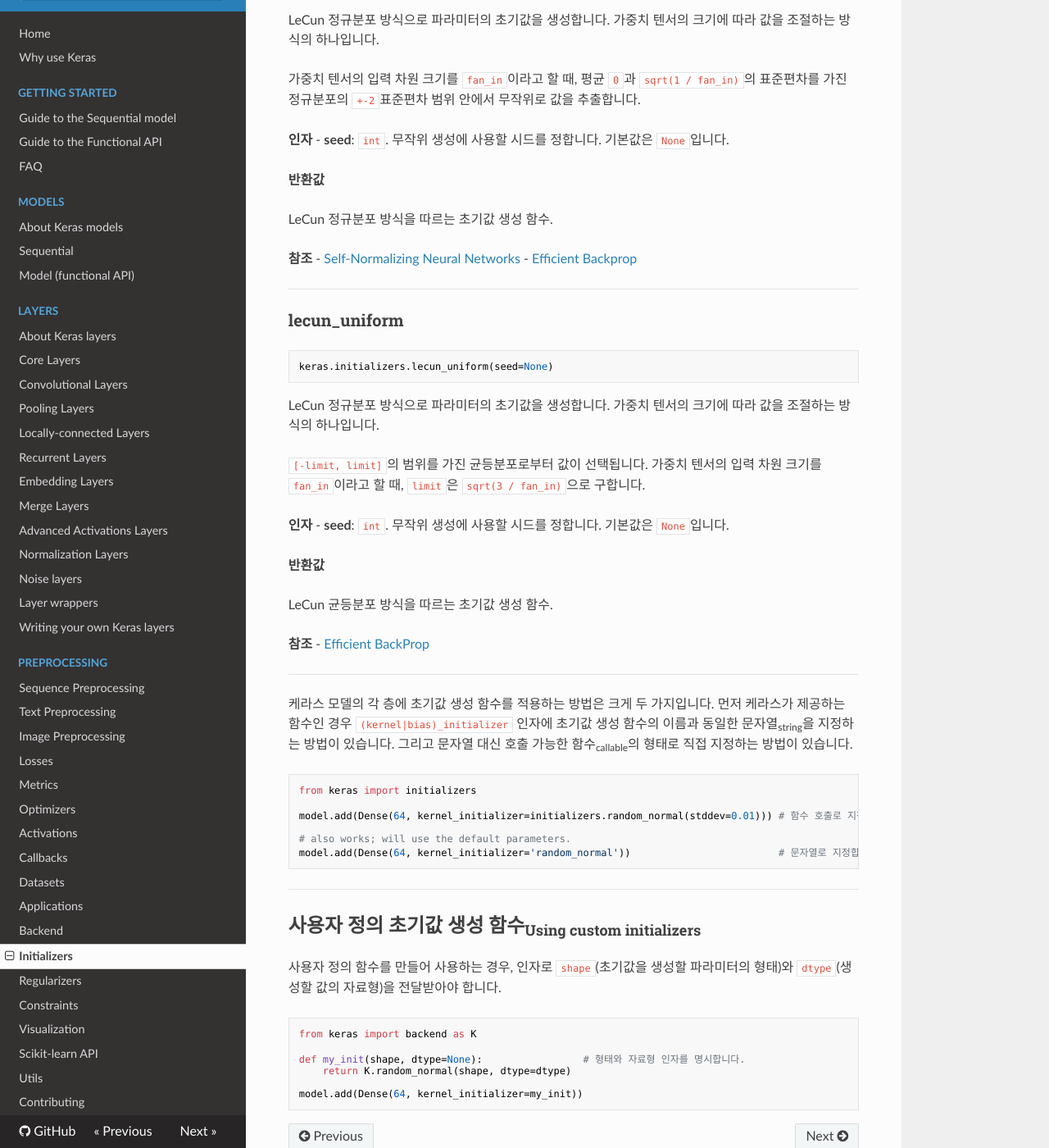
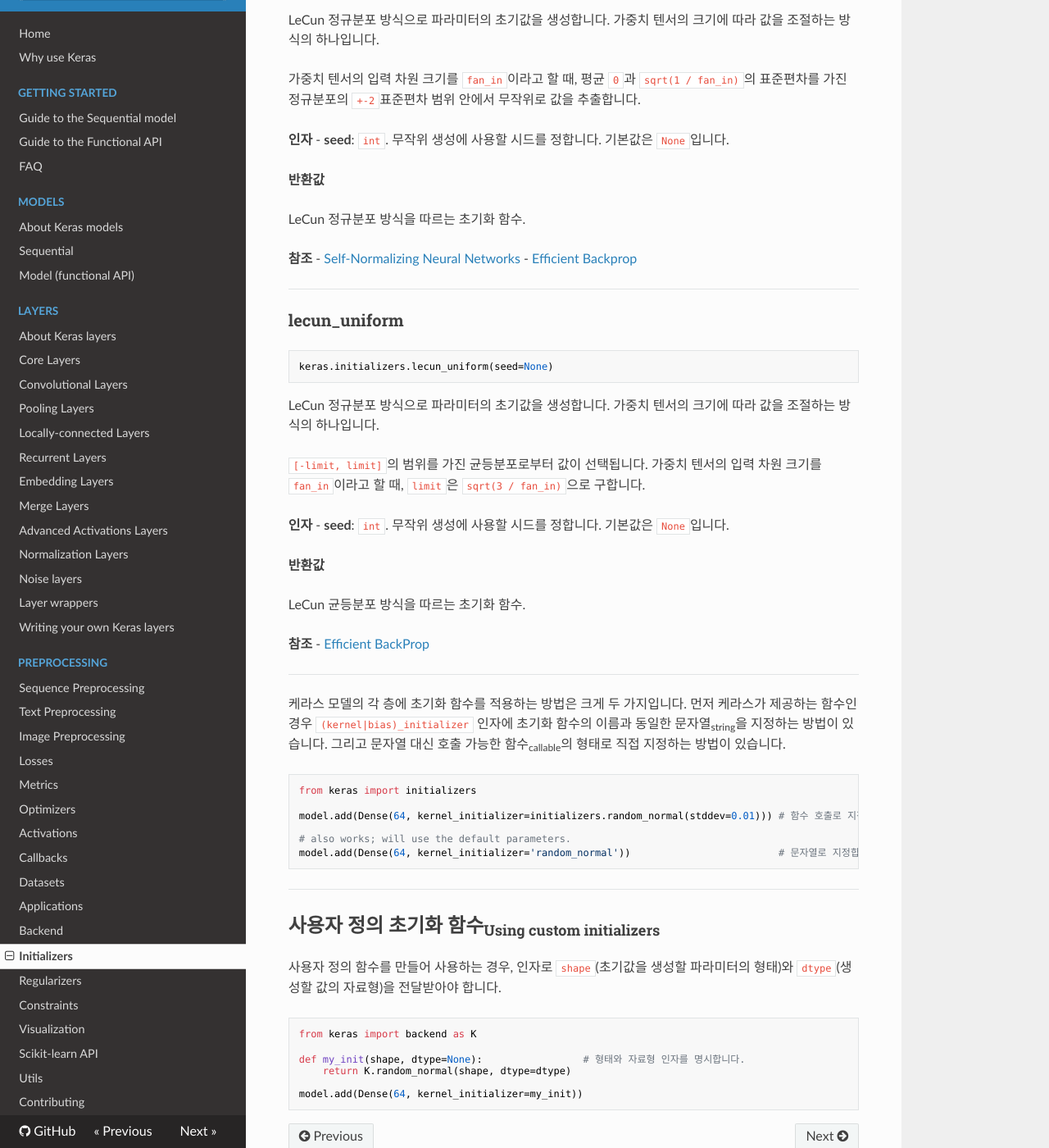
Before and after one commit to keras-team/keras-docs-ko, an MkDocs documentation site: the page built from sources/initializers.md, in a window 1280 px wide and 1400 px high, scrolled down 5468 px. Shown: the whole window at 82% size. Built offline with MkDocs 1.6.1, drawn with Linux system fonts in a browser that asks for light colours; nearby versions of some CDN libraries; some of the changed text lies outside the part shown.

Commit message:
Change word translation
초기값 생성 함수 → 초기화 함수로 일괄 변경합니다. 합의안 적용 과정에서 착오가 있었네요.

````diff
--- a/sources/initializers.md
+++ b/sources/initializers.md
@@ -1,6 +1,6 @@
-## 초기값 생성 함수 사용법<sub>Usage of initializers</sub>
+## 초기화 함수 사용법<sub>Usage of initializers</sub>
 
-초기값 생성 함수<sub>initializer</sub>는 케라스 층<sub>layer</sub>의 파라미터 초기값을 어떤 방식으로 생성할 것인지를 결정합니다. 모든 층에서 다 똑같은 것은 아니지만, 대부분의 경우 `kernel_initializer`와 `bias_initializer` 인자<sub>argument</sub>를 사용해서 가중치<sub>weight</sub>와 편향<sub>bias</sub>의 초기값 생성 함수를 지정합니다.
+초기화 함수<sub>initializer</sub>는 케라스 층<sub>layer</sub>의 파라미터 초기값을 어떤 방식으로 생성할 것인지를 결정합니다. 모든 층에서 다 똑같은 것은 아니지만, 대부분의 경우 `kernel_initializer`와 `bias_initializer` 인자<sub>argument</sub>를 사용해서 가중치<sub>weight</sub>와 편향<sub>bias</sub>의 초기화 함수를 지정합니다.
 
 ```python
 model.add(Dense(64,
@@ -8,7 +8,7 @@ model.add(Dense(64,
                 bias_initializer='zeros'))
 ```
 
-## 케라스가 제공하는 초기값 생성 함수<sub>Available initializers</sub>
+## 케라스가 제공하는 초기화 함수<sub>Available initializers</sub>
 아래의 함수들은 `keras.initializers` 모듈에 내장되어 있습니다.
 
 <span style="float:right;">[[source]](https://github.com/keras-team/keras/blob/master/keras/initializers.py#L14)</span>
@@ -16,7 +16,7 @@ model.add(Dense(64,
 ```python
 keras.initializers.Initializer()
 ```
-초기값 생성 함수의 기본 클래스로 모든 초기값 생성 함수는 이 클래스를 상속받습니다.
+초기화 함수의 기본 클래스로 모든 초기화 함수는 이 클래스를 상속받습니다.
 
 ----
 <span style="float:right;">[[source]](https://github.com/keras-team/keras/blob/master/keras/initializers.py#L33)</span>
@@ -150,7 +150,7 @@ __인자__
 
 __반환값__
 
-Glorot 정규분포 방식을 따르는 초기값 생성 함수.
+Glorot 정규분포 방식을 따르는 초기화 함수.
 
 __참조__
 - [Understanding the difficulty of training deep feedforward neural networks](http://jmlr.org/proceedings/papers/v9/glorot10a/glorot10a.pdf)
@@ -169,7 +169,7 @@ __인자__
 
 __반환값__
 
-Glorot 균등분포 방식을 따르는 초기값 생성 함수.
+Glorot 균등분포 방식을 따르는 초기화 함수.
 
 __참조__
 - [Understanding the difficulty of training deep feedforward neural networks](http://jmlr.org/proceedings/papers/v9/glorot10a/glorot10a.pdf)
@@ -188,7 +188,7 @@ __인자__
 
 __반환값__
 
-He 정규분포 방식을 따르는 초기값 생성 함수.
+He 정규분포 방식을 따르는 초기화 함수.
 
 __참조__
 - [Delving Deep into Rectifiers: Surpassing Human-Level Performance on ImageNet Classification](http://arxiv.org/abs/1502.01852)
@@ -207,7 +207,7 @@ __인자__
 
 __반환값__
 
-He 균등분포 방식을 따르는 초기값 생성 함수.
+He 균등분포 방식을 따르는 초기화 함수.
 
 __참조__
 - [Delving Deep into Rectifiers: Surpassing Human-Level Performance on ImageNet Classification](http://arxiv.org/abs/1502.01852)
@@ -226,7 +226,7 @@ __인자__
 
 __반환값__
 
-LeCun 정규분포 방식을 따르는 초기값 생성 함수.
+LeCun 정규분포 방식을 따르는 초기화 함수.
 
 __참조__
 - [Self-Normalizing Neural Networks](https://arxiv.org/abs/1706.02515)
@@ -246,14 +246,14 @@ __인자__
 
 __반환값__
 
-LeCun 균등분포 방식을 따르는 초기값 생성 함수.
+LeCun 균등분포 방식을 따르는 초기화 함수.
 
 __참조__
 - [Efficient BackProp](http://yann.lecun.com/exdb/publis/pdf/lecun-98b.pdf)
 
 
 ----
-케라스 모델의 각 층에 초기값 생성 함수를 적용하는 방법은 크게 두 가지입니다. 먼저 케라스가 제공하는 함수인 경우 `(kernel|bias)_initializer` 인자에 초기값 생성 함수의 이름과 동일한 문자열<sub>string</sub>을 지정하는 방법이 있습니다. 그리고 문자열 대신 호출 가능한 함수<sub>callable</sub>의 형태로 직접 지정하는 방법이 있습니다.
+케라스 모델의 각 층에 초기화 함수를 적용하는 방법은 크게 두 가지입니다. 먼저 케라스가 제공하는 함수인 경우 `(kernel|bias)_initializer` 인자에 초기화 함수의 이름과 동일한 문자열<sub>string</sub>을 지정하는 방법이 있습니다. 그리고 문자열 대신 호출 가능한 함수<sub>callable</sub>의 형태로 직접 지정하는 방법이 있습니다.
 
 ```python
 from keras import initializers
@@ -265,7 +265,7 @@ model.add(Dense(64, kernel_initializer='random_normal'))
 ```
 
 ----
-## 사용자 정의 초기값 생성 함수<sub>Using custom initializers</sub>
+## 사용자 정의 초기화 함수<sub>Using custom initializers</sub>
 사용자 정의 함수를 만들어 사용하는 경우, 인자로 `shape`(초기값을 생성할 파라미터의 형태)와 `dtype`(생성할 값의 자료형)을 전달받아야 합니다.
 
 ```python
````
